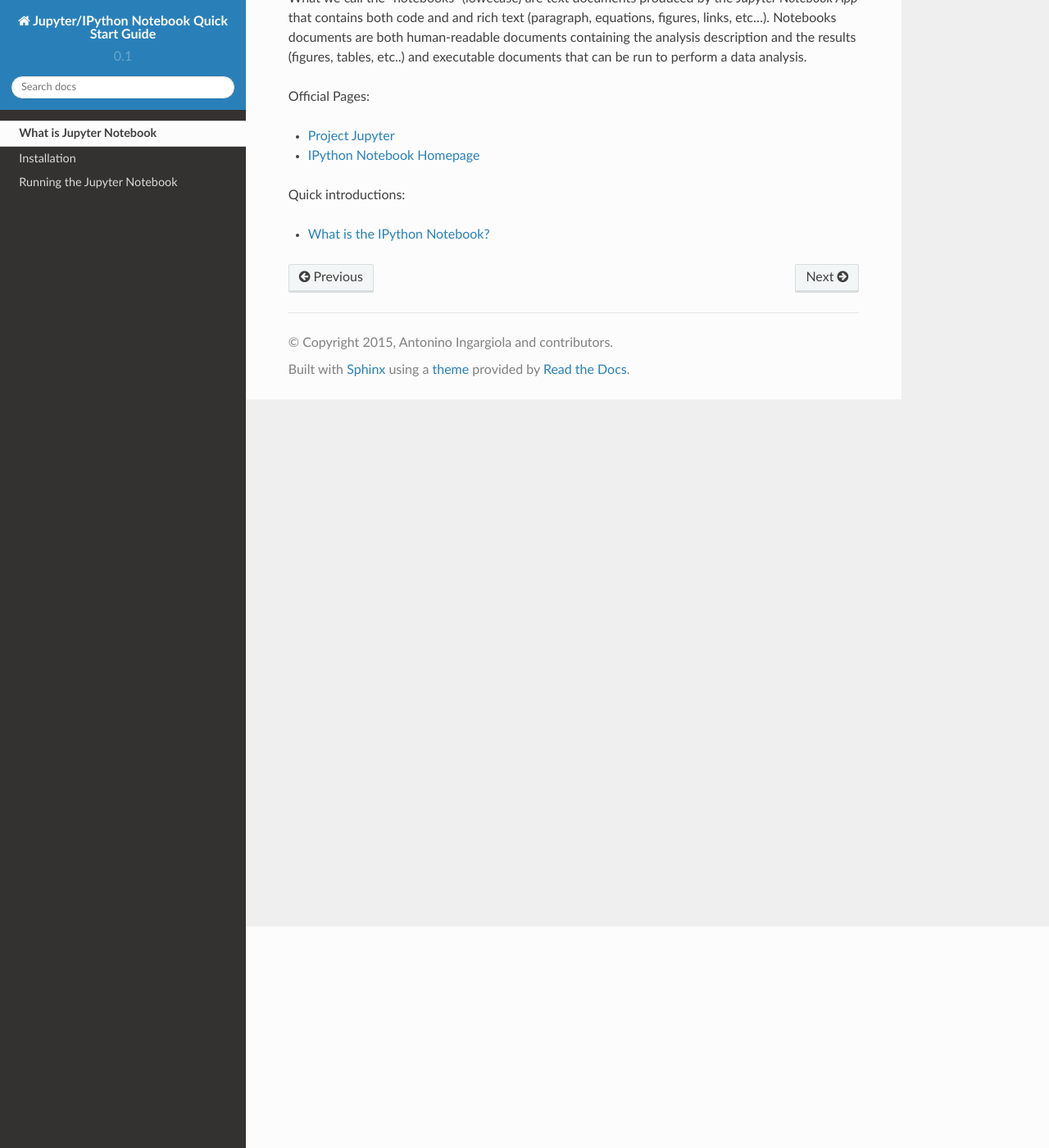
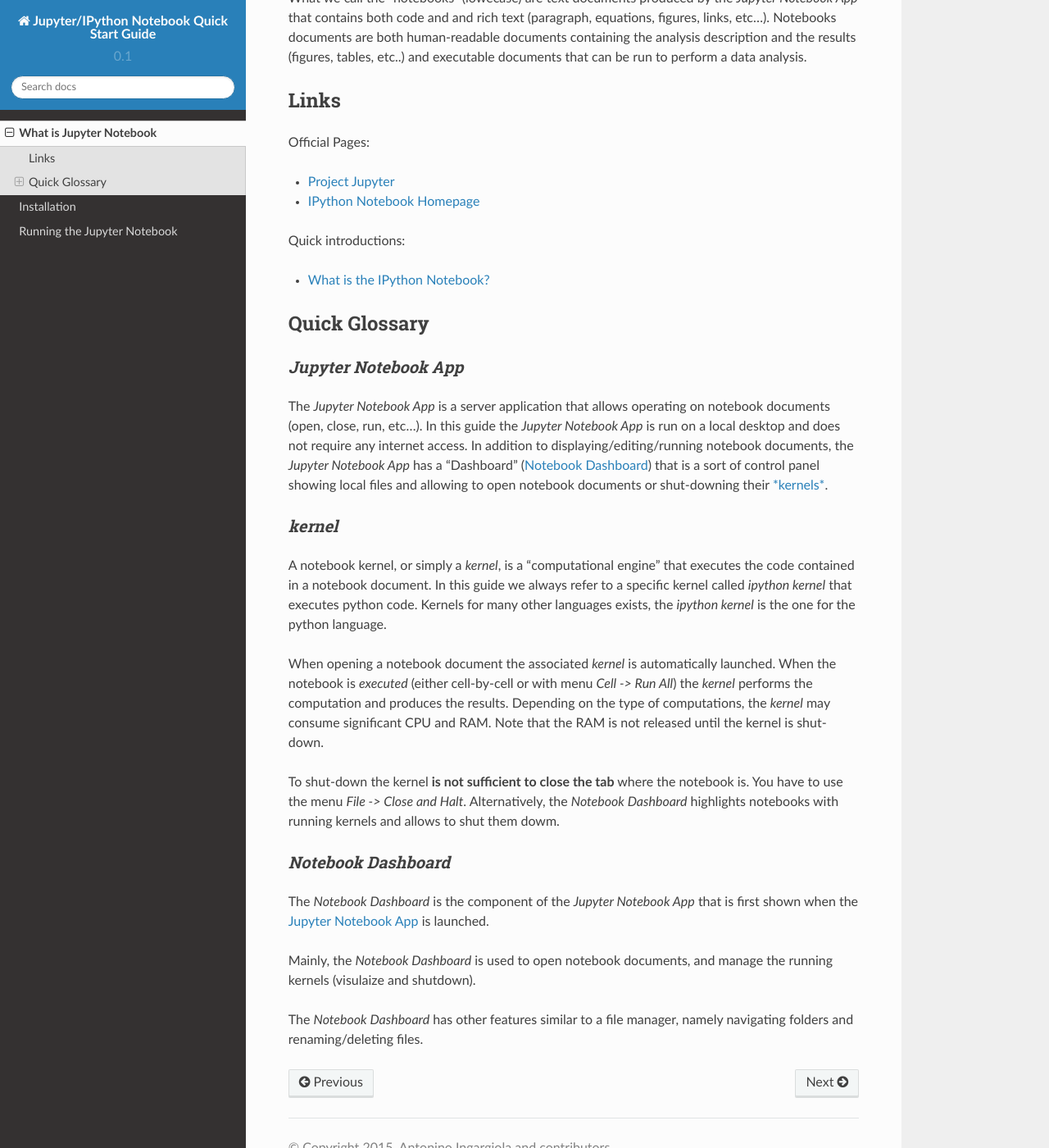
Before and after one commit to tritemio/jupyter_notebook_beginner_guide, a Sphinx documentation site: the page built from docs/what_is_jupyter.rst, in a window 1280 px wide and 1400 px high, scrolled down 270 px. Shown: the whole window at 82% size. Built offline with Sphinx 7.4.7 and the Read the Docs theme 2.0.0, drawn with Linux system fonts in a browser that asks for light colours.

Commit message:
Add glossary

```diff
--- a/docs/what_is_jupyter.rst
+++ b/docs/what_is_jupyter.rst
@@ -15,6 +15,9 @@
 description and the results (figures, tables, etc..) and executable documents
 that can be run to perform a data analysis.
 
+Links
+-----
+
 Official Pages:
 
 - `Project Jupyter <https://jupyter.org/>`__
@@ -23,3 +26,58 @@
 Quick introductions:
 
 - `What is the IPython Notebook? <http://nbviewer.ipython.org/github/jupyter/strata-sv-2015-tutorial/blob/master/00%20-%20Introduction.ipynb>`__
+
+Quick Glossary
+--------------
+
+.. _notebook_app:
+
+*Jupyter Notebook App*
+~~~~~~~~~~~~~~~~~~~~~~
+
+The *Jupyter Notebook App* is a server application that allows
+operating on notebook documents (open, close, run, etc...).
+In this guide the *Jupyter Notebook App* is run on a local desktop
+and does not require any internet access.
+In addition to displaying/editing/running notebook documents,
+the *Jupyter Notebook App* has a "Dashboard" (:ref:`dashboard`)
+that is a sort of control panel showing local files and allowing to
+open notebook documents or shut-downing their :ref:`*kernels* <kernel>`.
+
+
+.. _kernel:
+
+*kernel*
+~~~~~~~~
+
+A notebook kernel, or simply a *kernel*, is a "computational engine"
+that executes the code contained in a notebook document.
+In this guide we always refer to a specific kernel called *ipython kernel*
+that executes python code.
+Kernels for many other languages exists, the *ipython kernel* is the one
+for the python language.
+
+When opening a notebook document the associated *kernel* is automatically launched.
+When the notebook is *executed* (either cell-by-cell or with menu *Cell -> Run All*)
+the *kernel* performs the computation and produces the results.
+Depending on the type of computations, the *kernel* may consume significant
+CPU and RAM. Note that the RAM is not released until the kernel is shut-down.
+
+To shut-down the kernel **is not sufficient to close the tab** where the notebook is.
+You have to use the menu *File -> Close and Halt*. Alternatively, the *Notebook Dashboard*
+highlights notebooks with running kernels and allows to shut them dowm.
+
+
+.. _dashboard:
+
+*Notebook Dashboard*
+~~~~~~~~~~~~~~~~~~~~
+
+The *Notebook Dashboard* is the component of the *Jupyter Notebook App* that is
+first shown when the :ref:`notebook_app` is launched.
+
+Mainly, the *Notebook Dashboard* is used to open notebook documents, and manage
+the running kernels (visulaize and shutdown).
+
+The *Notebook Dashboard* has other features similar to a file manager, namely
+navigating folders and renaming/deleting files.
```
